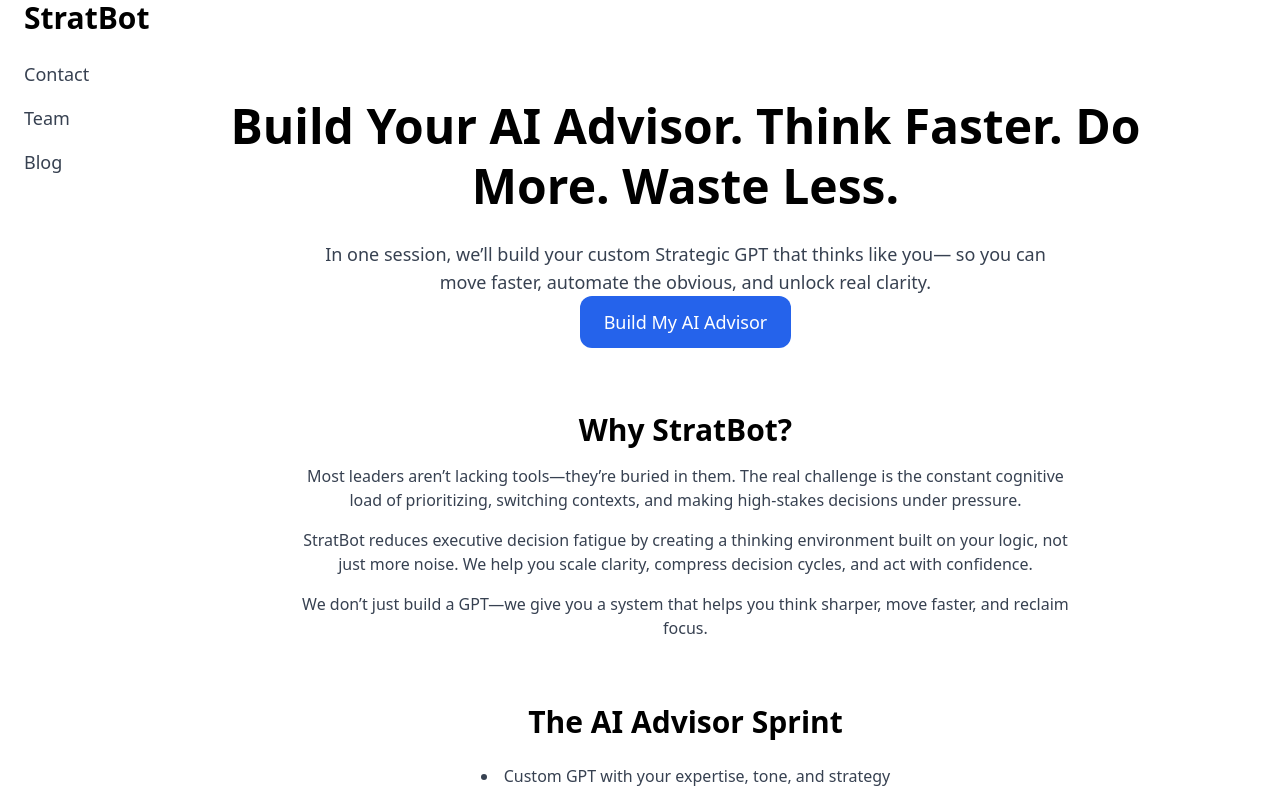
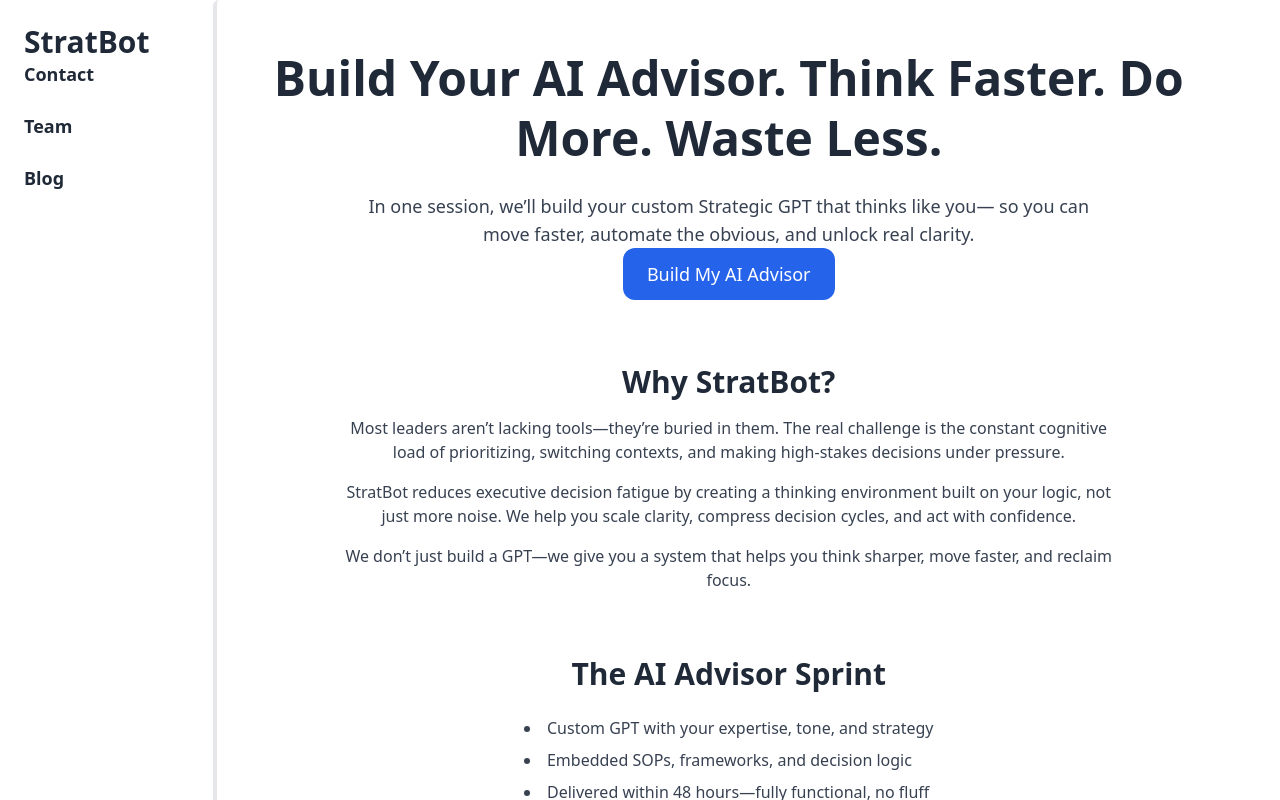
Before and after one commit to TalonAI/stratbot-site, a Next.js app: page / in a window 1280 px wide. Shown: the top 800 px of the page. Built offline with nearby package versions, Linux system fonts and the light colour scheme.

Commit message:
Rebuilt layout and team page with vertical nav and centered grid

```diff
--- a/components/Layout.js
+++ b/components/Layout.js
@@ -2,29 +2,28 @@
 
 export default function Layout({ children }) {
   return (
-    <div className="flex min-h-screen">
-      {/* Sidebar Navigation */}
-      <nav className="w-48 bg-white border-r px-6 py-8 space-y-6">
-        <Link href="/">
-          <a className="text-3xl font-extrabold text-gray-900 hover:text-blue-600">StratBot</a>
-        </Link>
-        <div className="flex flex-col space-y-4 text-lg">
-          <Link href="/contact">
-            <a className="text-gray-700 hover:text-blue-600">Contact</a>
-          </Link>
-          <Link href="/team">
-            <a className="text-gray-700 hover:text-blue-600">Team</a>
-          </Link>
-          <Link href="/blog">
-            <a className="text-gray-700 hover:text-blue-600">Blog</a>
+    <div className="min-h-screen flex bg-[#fdfaf3] text-gray-800">
+      {/* Sidebar */}
+      <aside className="w-52 border-r-4 border-yellow-500 p-6 bg-white shadow-lg flex flex-col justify-start">
+        <div className="mb-10">
+          <Link href="/" className="text-3xl font-extrabold text-gray-900 hover:text-yellow-600">
+            StratBot
           </Link>
         </div>
-      </nav>
+        <nav className="flex flex-col space-y-6 text-lg font-semibold">
+          <Link href="/contact" className="hover:text-yellow-600">Contact</Link>
+          <Link href="/team" className="hover:text-yellow-600">Team</Link>
+          <Link href="/blog" className="hover:text-yellow-600">Blog</Link>
+        </nav>
+      </aside>
 
-      {/* Page Content */}
-      <main className="flex-grow bg-white px-8 py-12">
-        {children}
-      </main>
+      {/* Main content */}
+      <div className="flex-1 p-10 max-w-6xl mx-auto bg-white border-l-4 border-yellow-400 shadow-2xl rounded-md">
+        <main className="pb-12">{children}</main>
+        <footer className="text-sm text-gray-500 border-t pt-4 text-center">
+          &copy; 2025 StratBot. All rights reserved.
+        </footer>
+      </div>
     </div>
   );
 }
```
